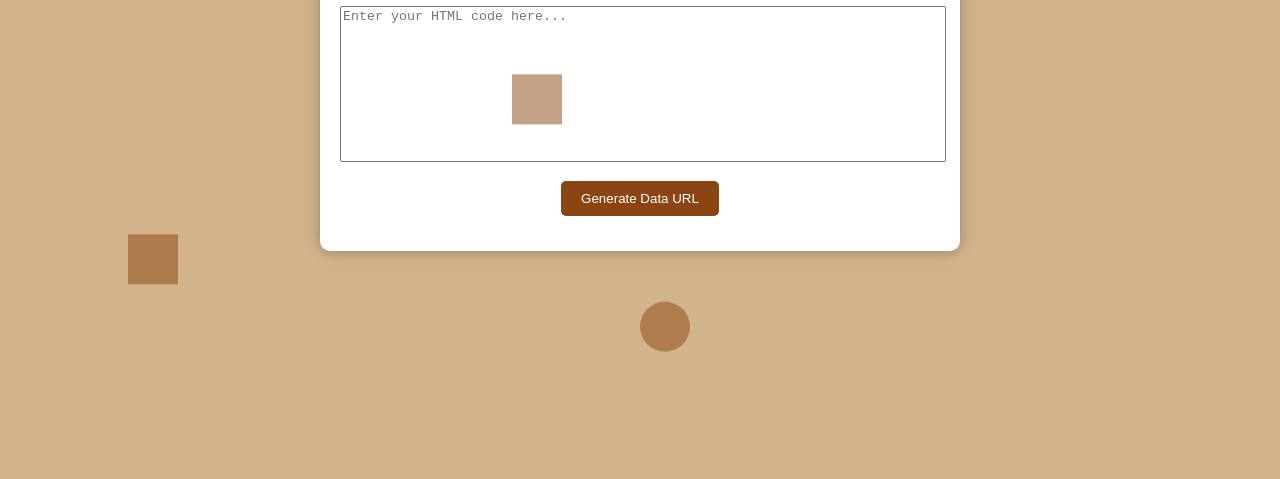
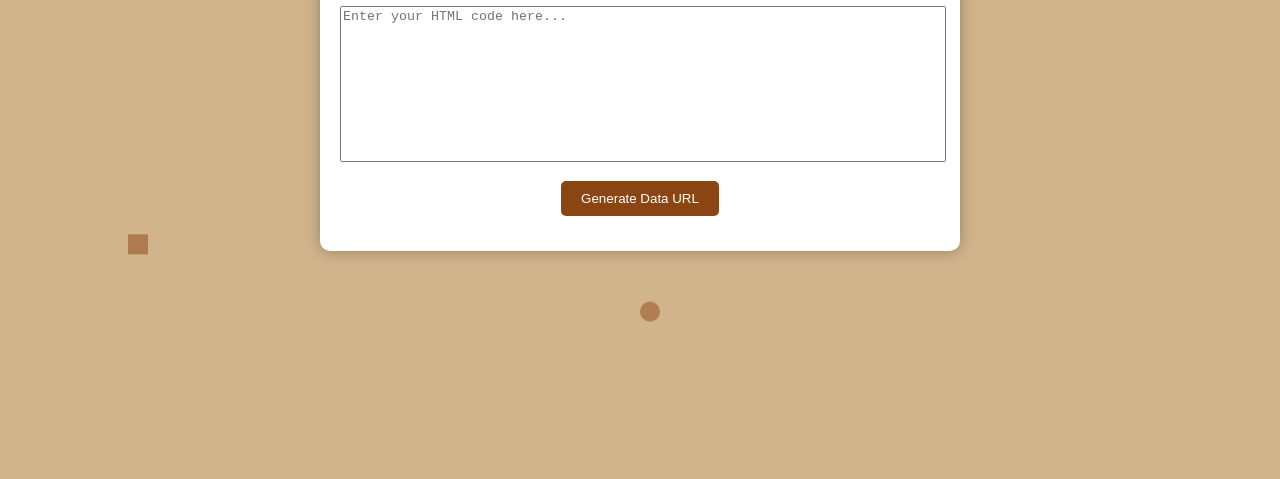
Before and after one commit to Cloodie500/Data-Gen, a plain HTML site: page index.html in a window 1280 px wide. Shown: the part 321-800 px from the top of the page. Drawn offline with Linux system fonts and the light colour scheme.

Commit message:
Update index.html

```diff
--- a/index.html
+++ b/index.html
@@ -36,14 +36,14 @@
         }
 
         .square {
-            width: 50px;
-            height: 50px;
+            width: 20px;
+            height: 20px;
             animation-duration: 6s;
         }
 
         .circle {
-            width: 50px;
-            height: 50px;
+            width: 20px;
+            height: 20px;
             border-radius: 50%;
             animation-duration: 8s;
         }
@@ -56,6 +56,8 @@
             text-align: center;
             width: 90%;
             max-width: 600px;
+            position: relative;
+            z-index: 1;
         }
 
         textarea {
@@ -63,6 +65,7 @@
             height: 150px;
             margin-bottom: 15px;
             resize: none;
+            z-index: 1;
         }
 
         button {
@@ -72,6 +75,7 @@
             color: white;
             border-radius: 5px;
             cursor: pointer;
+            z-index: 1;
         }
 
         button:hover {
@@ -86,6 +90,7 @@
             overflow-y: auto;
             white-space: pre-wrap;
             word-break: break-all;
+            z-index: 1;
         }
     </style>
 </head>
@@ -97,6 +102,10 @@
     <div class="circle" style="top: 80%; left: 50%;"></div>
     <div class="square" style="top: 70%; left: 10%;"></div>
     <div class="circle" style="top: 20%; left: 90%;"></div>
+    <div class="square" style="top: 40%; left: 60%;"></div>
+    <div class="circle" style="top: 60%; left: 30%;"></div>
+    <div class="square" style="top: 20%; left: 50%;"></div>
+    <div class="circle" style="top: 70%; left: 40%;"></div>
 
     <div id="container">
         <h1>Data URL Generator</h1>
```
